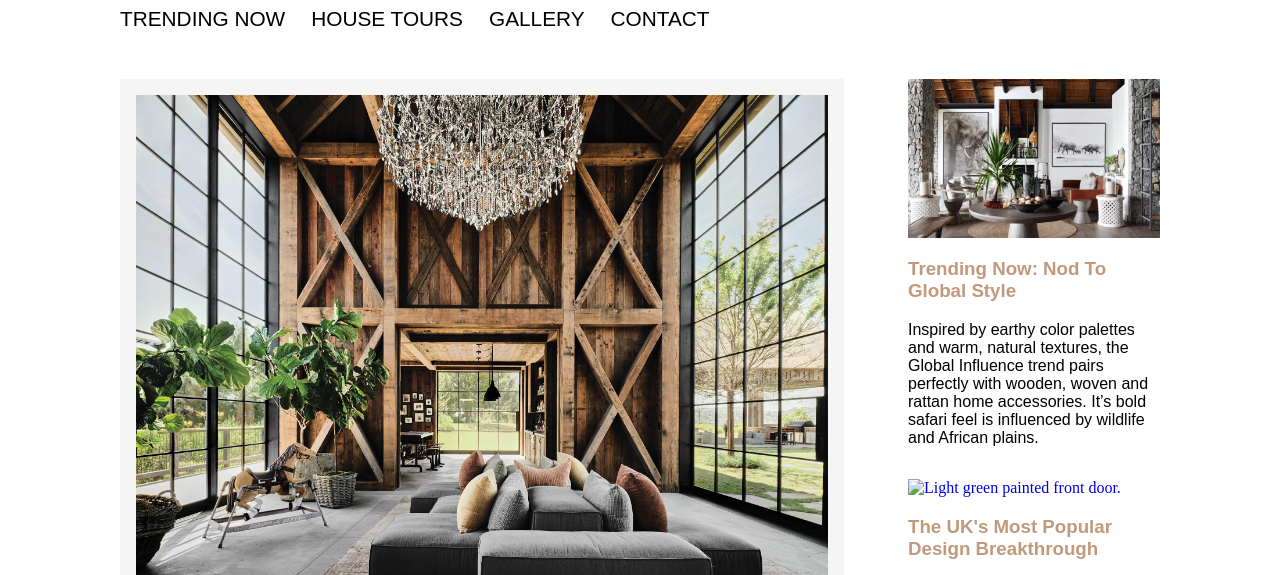
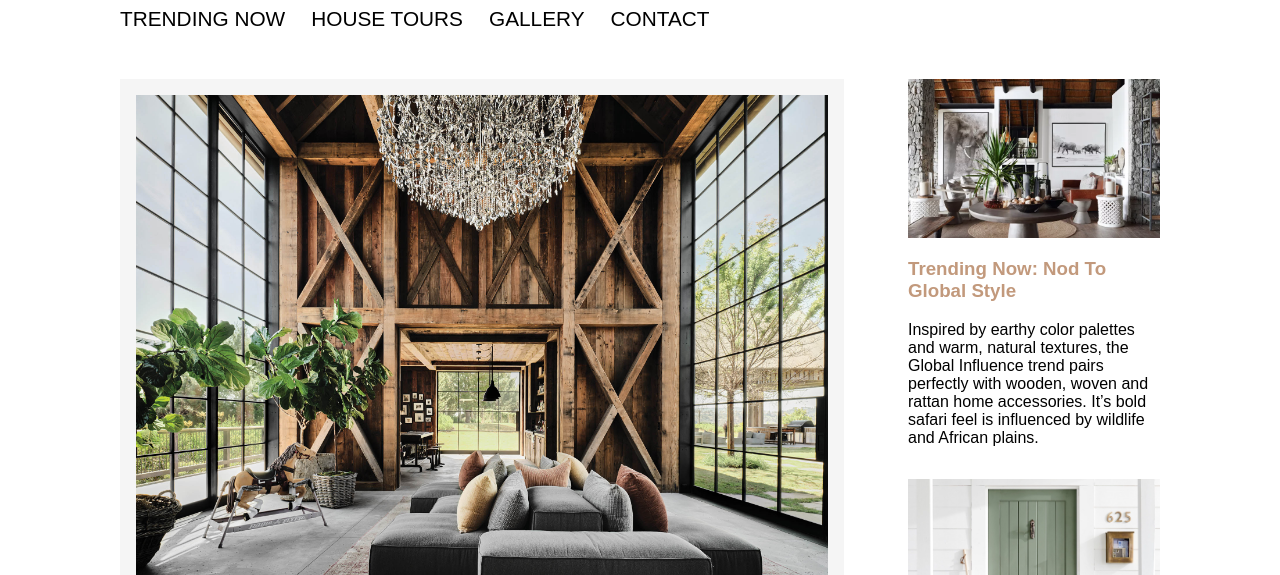
Before and after one commit to nrichey/nrichey.github.io, a plain HTML site: page grc339/digital-magazine/index.html in a window 1280 px wide. Shown: the part 184-759 px from the top of the page. Drawn offline with Linux system fonts and the light colour scheme; a web font is replaced by a local one.

Commit message:
Update index.html

```diff
--- a/grc339/digital-magazine/index.html
+++ b/grc339/digital-magazine/index.html
@@ -103,7 +103,7 @@
                  <section class="tertiary"><!-- ★ Teaser for the main story. You may want to give it a class.-->
                         <a href="#">
                              <figure>
-                                <img src="UK%20painted%20door.jpg" alt="Light green painted front door.">
+                                <img src="UK%20painted%20door.jpeg" alt="Light green painted front door.">
                             </figure>
                                 <h3>The UK's Most Popular Design Breakthrough</h3>
                                 <p> With interior trends evolving from the inside out, it wasn't surprising to see that exterior painting has skyrocketed. As households continue to prioritise kerb appeal and up the desirability of their property, other exterior trends gaining attention include brick and uPVC door paint, as well as white masonry paint.
```
